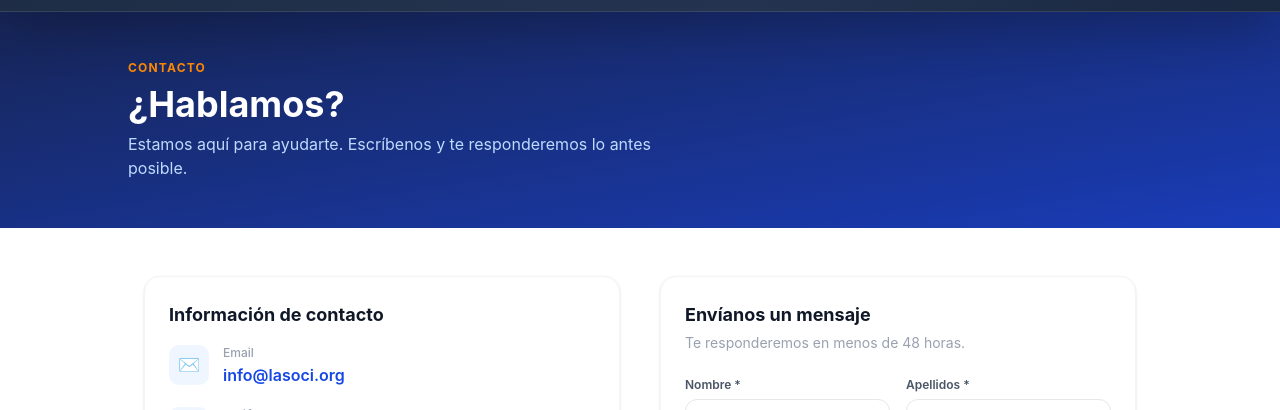
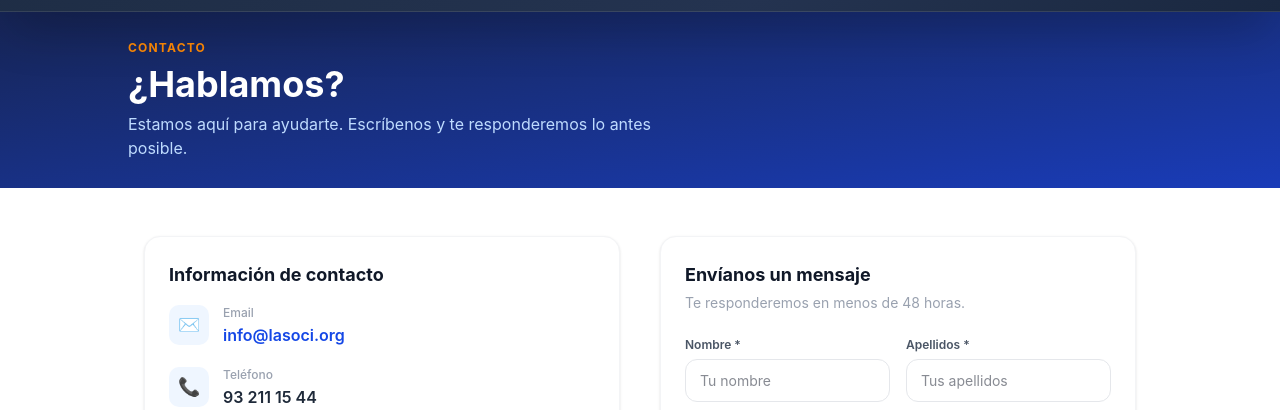
Before and after one commit to ezonopazana-commits/lasoci-web, an Astro site: page /contacto in a window 1280 px wide. Shown: the part 53-463 px from the top of the page. Built offline with nearby package versions, Linux system fonts and the light colour scheme; Astro itself is replaced by a stand-in of ours; no server answers.

Commit message:
style: hero más compacto en contacto.astro

```diff
--- a/src/pages/contacto.astro
+++ b/src/pages/contacto.astro
@@ -33,7 +33,7 @@
 </style>
 
 <!-- Hero -->
-<div class="bg-gradient-to-br from-blue-950 to-blue-800 text-white py-12 px-6">
+<div class="bg-gradient-to-br from-blue-950 to-blue-800 text-white py-7 px-6">
   <div class="max-w-5xl mx-auto">
     <p class="text-orange-400 text-xs font-bold uppercase tracking-widest mb-2">Contacto</p>
     <h1 class="text-4xl font-bold mb-2">¿Hablamos?</h1>
```
